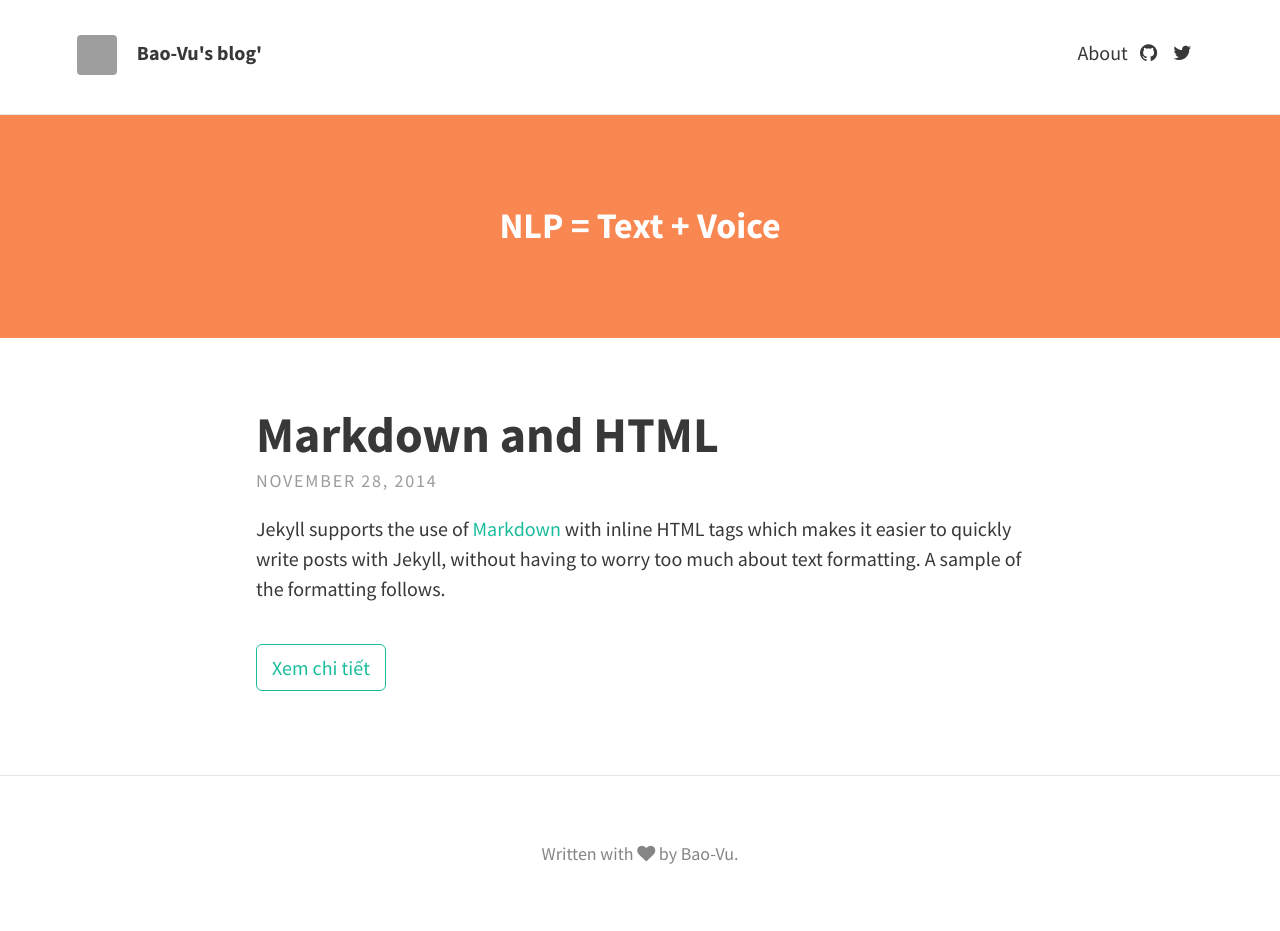
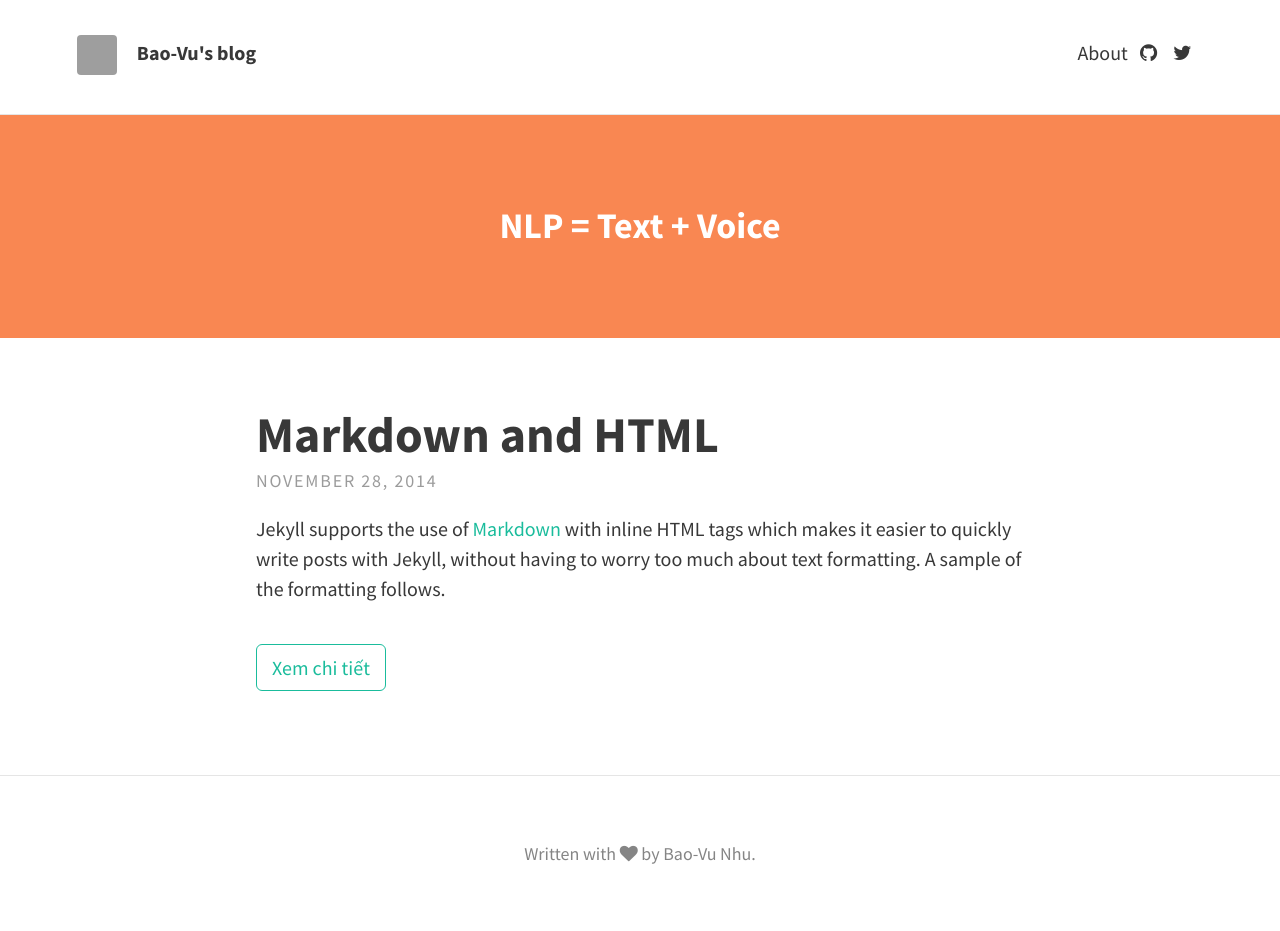
Before and after one commit to vunb/vunb.github.io, a Jekyll site: the page built from index.html, in a window 1280 px wide. Built offline with Jekyll 4.4.1, drawn with Linux system fonts in a browser that asks for light colours; nearby versions of some CDN libraries; the list of posts is cut into pages by our own code; grey boxes are pictures that could not be loaded.

```diff
--- a/_config.yml
+++ b/_config.yml
@@ -5,7 +5,7 @@ url: "https://vunb.github.io/" # the base hostname & protocol for your site
 # THEME-SPECIFIC CONFIGURATION
 theme_settings:
   # Meta
-  title: "Bao-Vu's blog'"
+  title: "Bao-Vu's blog"
   avatar: # avatar.png
   gravatar: 7fff53678ddafc5f1652a5f7e5d04c17 # Email MD5 hash
   description: "Bao-Vu's blog on Github." # used by search engines
@@ -15,7 +15,7 @@ theme_settings:
      <h3>NLP = Text + Voice</h3>
   header_text_feature_image:
   footer_text: >
-   Written with <i class="fa fa-heart orange" aria-hidden="true"></i> by Bao-Vu.
+   Written with <i class="fa fa-heart orange" aria-hidden="true"></i> by Bao-Vu Nhu.
 
   # Icons
   rss: false
@@ -40,8 +40,8 @@ theme_settings:
   youtube:
 
   # Scripts
-  google_analytics: # Tracking ID, e.g. "UA-000000-01"
-  disqus_shortname:
+  google_analytics: "UA-48010057-5" # Tracking ID, e.g. "UA-000000-01"
+  disqus_shortname: "vunb"
   muut_community_name: # From muut.com settings, e.g. "muttcommunityname"
   katex: true # Enable if using math markup
 
```
